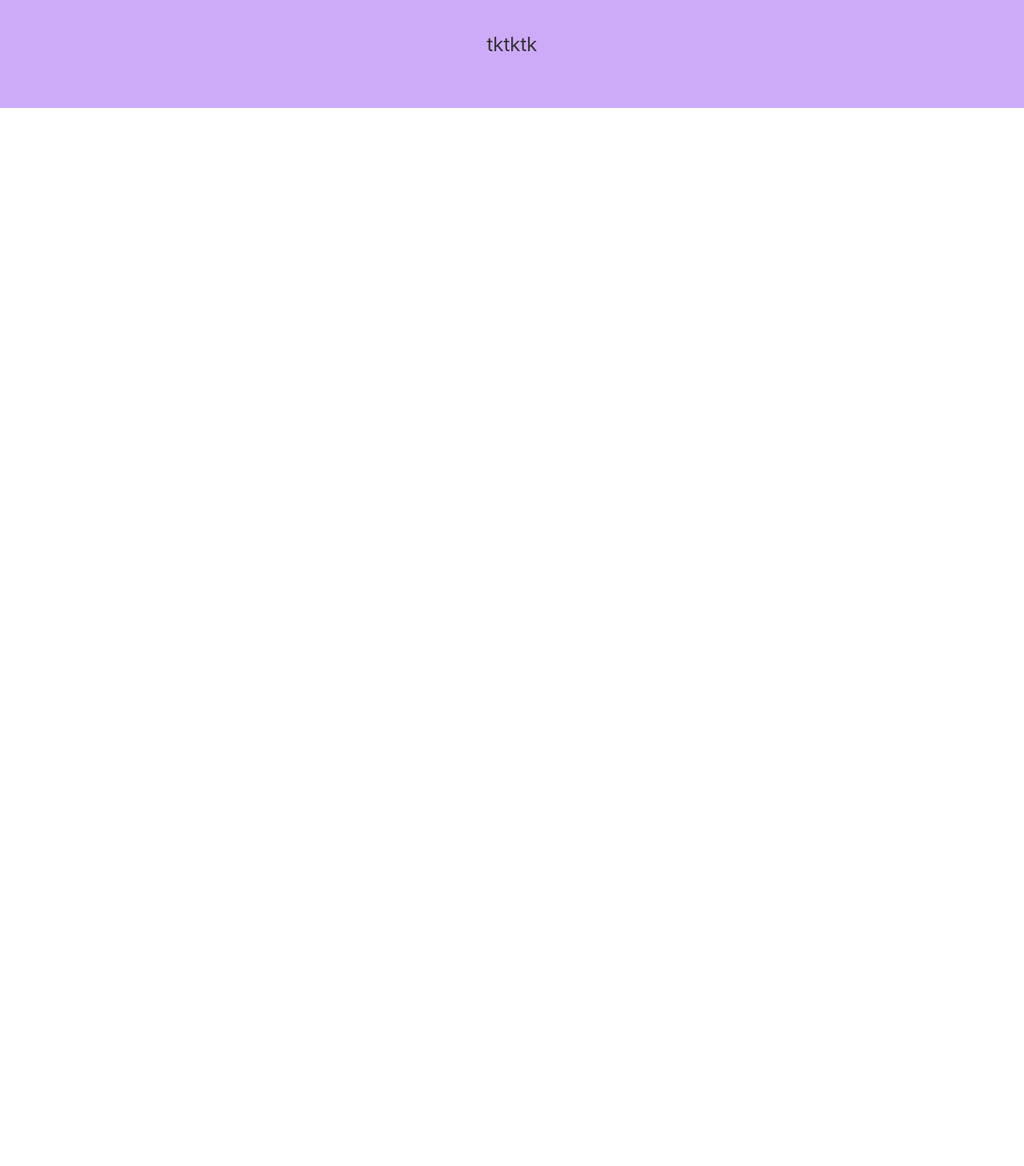
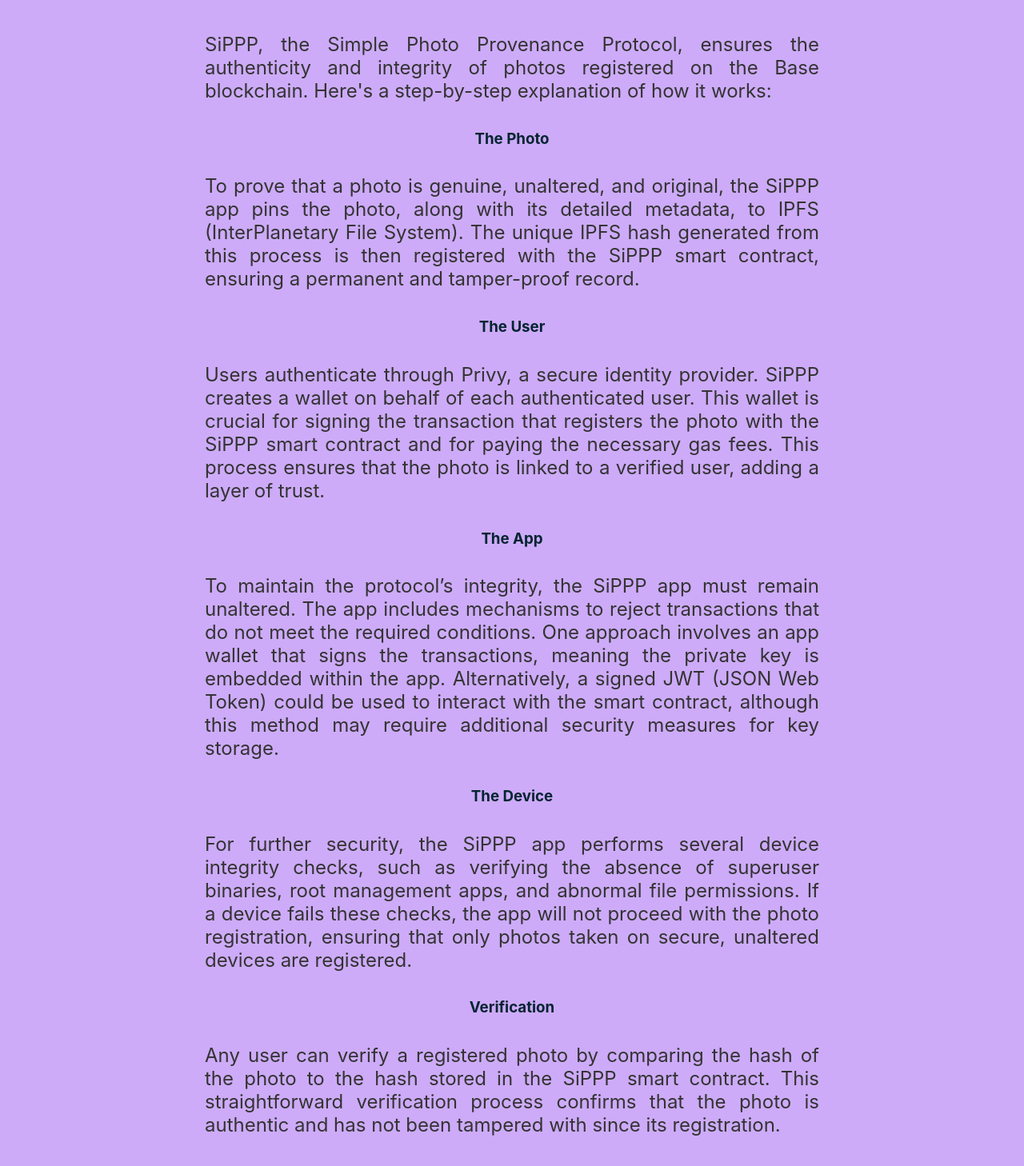
Before and after one commit to SiPPProtocol/SiPPP.box, a React (Create React App) app in the folder sippp.box/: page /about in a window 1280 px wide. Shown: the part 1100-2558 px from the top of the page at 80% size. Before the commit the page ends 1235 px from the top, so only its background shows below. Built offline with nearby package versions, Linux system fonts and the light colour scheme.

Commit message:
add copy

```diff
--- a/sippp.box/src/About.js
+++ b/sippp.box/src/About.js
@@ -26,8 +26,8 @@
 
         <h2>Why</h2>
         <p>AI is dominating the headlines, it's hard to tell if photos are real, enhanced,
-            misinformation, bullying, or just something we've never seen before,
-            and many people are harmed as a result. As we scroll through
+            misinformation, bullying, or just something we've never seen before.
+            Many people are harmed as a result. As we scroll through
             socials or watch the news, there's no simple, accessible way to verify
             photo provenance,
             which affects our confidence and our decision making. Impressionable minds
@@ -40,7 +40,55 @@
         </p>
 
         <h2>How</h2>
-        <p>tktktk</p>
+        <p>SiPPP, the Simple Photo Provenance Protocol, ensures the authenticity and
+            integrity of photos registered on the Base blockchain. Here's a
+            step-by-step explanation of how it works:
+        </p>
+        <h3>The Photo</h3>
+        <p>
+            To prove that a photo is genuine, unaltered, and original, the SiPPP
+            app pins the photo, along with its detailed metadata, to IPFS (InterPlanetary
+            File System). The unique IPFS hash generated from this process is then
+            registered with the SiPPP smart contract, ensuring a permanent and tamper-proof
+            record.
+        </p>
+
+        <h3>The User</h3>
+        <p>
+            Users authenticate through Privy, a secure identity provider. SiPPP creates a
+            wallet on behalf of each authenticated user. This wallet is crucial for
+            signing the transaction that registers the photo with the SiPPP smart contract
+            and for paying the necessary gas fees. This process ensures that the photo is
+            linked to a verified user, adding a layer of trust.
+        </p>
+
+        <h3>The App</h3>
+        <p>
+            To maintain the protocol’s integrity, the SiPPP app must remain unaltered.
+            The app includes mechanisms to reject transactions that do not meet the
+            required conditions. One approach involves an app wallet that signs the
+            transactions, meaning the private key is embedded within the app. Alternatively,
+            a signed JWT (JSON Web Token) could be used to interact with the smart contract,
+            although this method may require additional security measures for key storage.
+        </p>
+
+        <h3>The Device</h3>
+        <p>
+            For further security, the SiPPP app performs several device integrity checks,
+            such as verifying the absence of superuser binaries, root management apps,
+            and abnormal file permissions. If a device fails these checks, the app will
+            not proceed with the photo registration, ensuring that only photos taken on
+            secure, unaltered devices are registered.
+        </p>
+
+        <h3>Verification</h3>
+        <p>
+            Any user can verify a registered photo by comparing the hash of the photo
+            to the hash stored in the SiPPP smart contract. This straightforward
+            verification process confirms that the photo is authentic and has not been
+            tampered with since its registration.
+        </p>
+
         </div>
     </div>
   );
```
